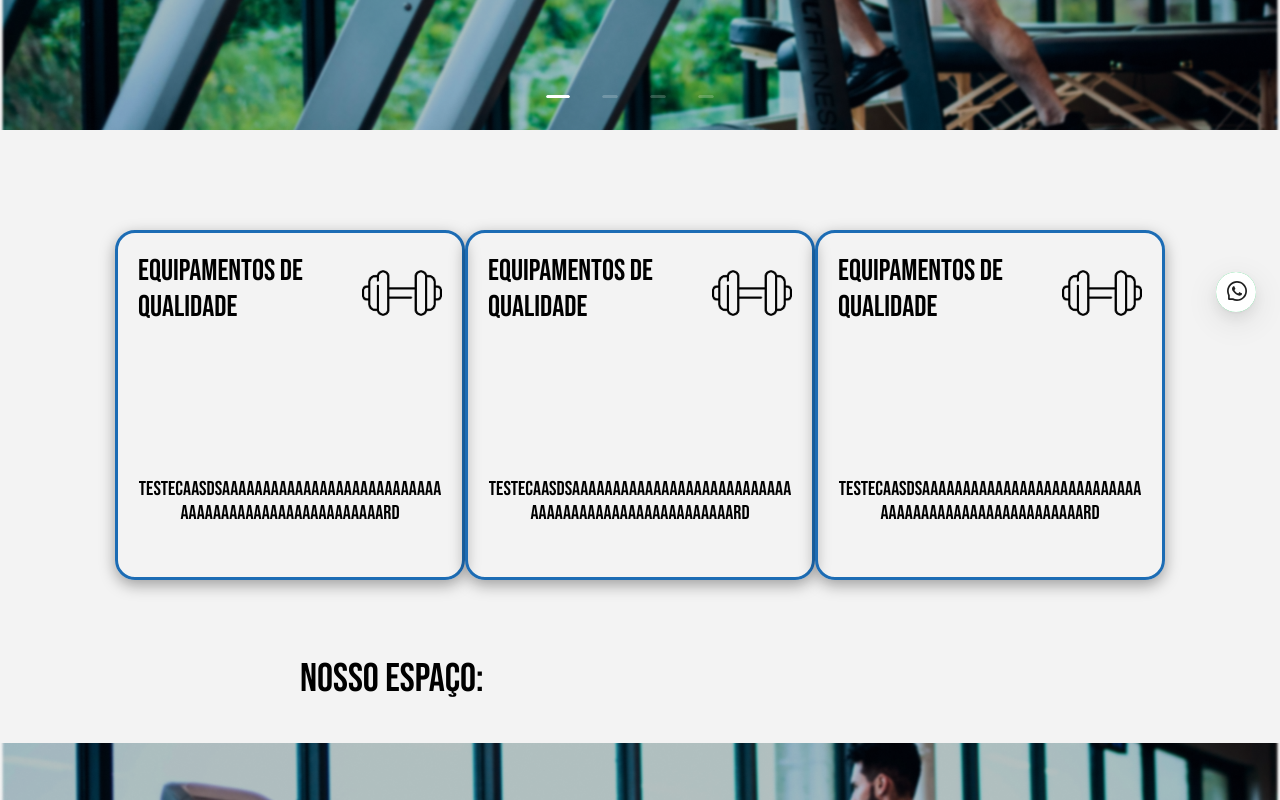
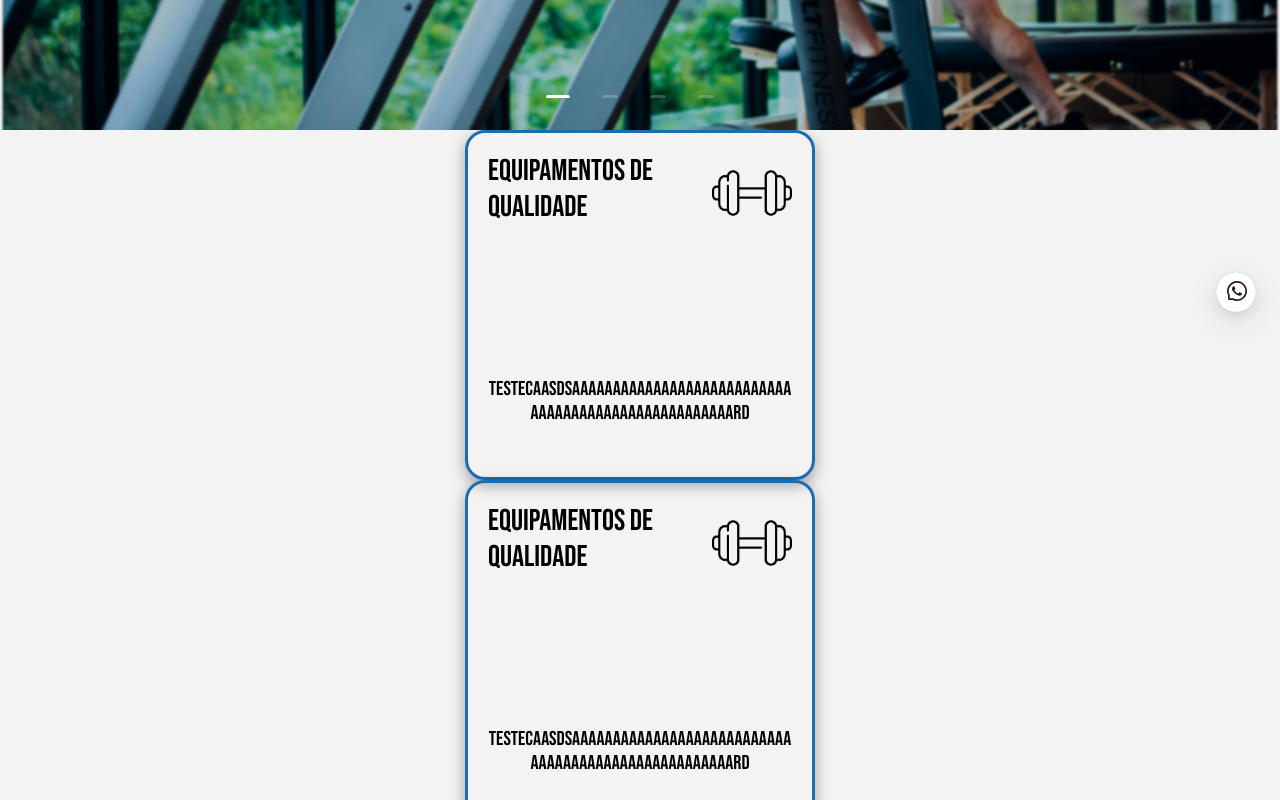
Before and after one commit to SamIamarino/Academia-Evolucao-Project, a React (Vite) app in the folder academia-evolucao/: page / in a window 1280 px wide. Shown: the part 440-1240 px from the top of the page. Built offline with nearby package versions, Linux system fonts and the light colour scheme.

Commit message:
style: bug de estilo arrumado

```diff
--- a/academia-evolucao/src/components/aboutContainer/AboutContainer.css
+++ b/academia-evolucao/src/components/aboutContainer/AboutContainer.css
@@ -1,9 +1,18 @@
+.main-about-container{
+    margin-top: 15vh;
+   height: 45vh;
+   margin-bottom: 15vh;
+}
+
 .about-container{
     /* border: 1px solid black; */
+    width: 100%;
+    display: flex;
+    justify-content: center;
 
-    margin-top: 100px;
-    margin-bottom: 75px;
-    /* height: 45vh; */
+    gap: 50px;
+    /* Display flex faz o carrousel sumir */
+    /* display: flex; */
     /* erro do box shadow n ta aqui */
 }
 
@@ -12,21 +21,38 @@
     font-size: 40px;
 }
 
-.about-card-container{
-    width: 100%;
+.button-container{
+    margin-top: 3vh;
+    text-align: center;
     display: flex;
     justify-content: center;
     align-items: center;
-    gap: 50px;
+    flex-direction: column;
+
 }
 
+.more-button{
+    width: 30%;
+    border: 3px solid #04FC04;
+    padding: 10px;
+    border-radius: 15px;
+    transition: 0.3s;
+    background-color: #1C1C1C;
+    color: white;
+}
+.more-button:hover{
+    background-color: #04FC04;
+    color: black;
+}
+
+
 /*Tela desktop reduzida*/
-@media (max-width: 1300px) {
+@media (max-width: 1150px) {
     .about-title{
         margin: 120px 150px 50px 100px;
     }
     .about-card-container{
-        gap:0px;
+        gap:10px;
     }
 }
 
@@ -38,4 +64,16 @@
         font-size: 25px;
         width: 150px;
     }
+    .about-container{
+        display: block;
+    }
+    .button-container{
+        display: flex;
+        justify-content: center;
+        align-items: center;
+        flex-direction: column;
+    }
+    .more-button{
+        width: 80%;
+    }
 }
```
